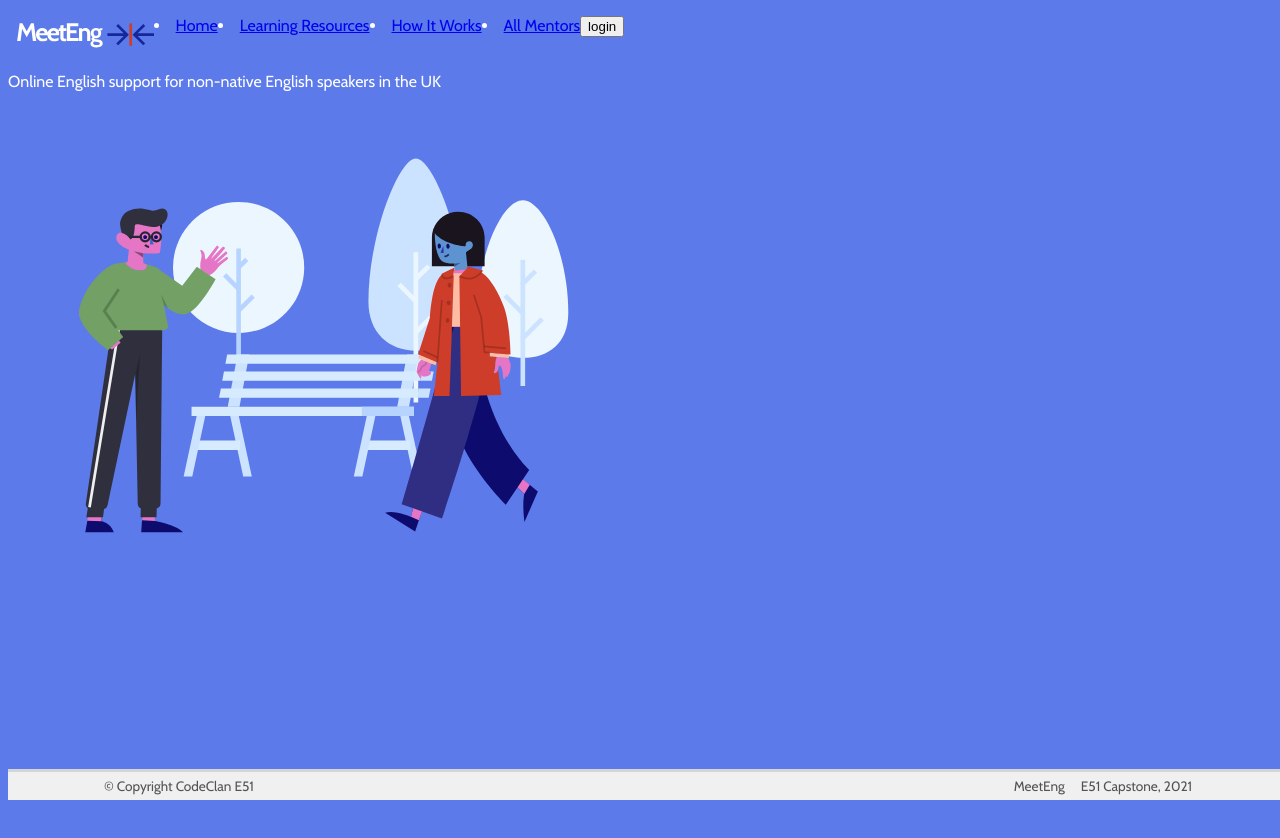
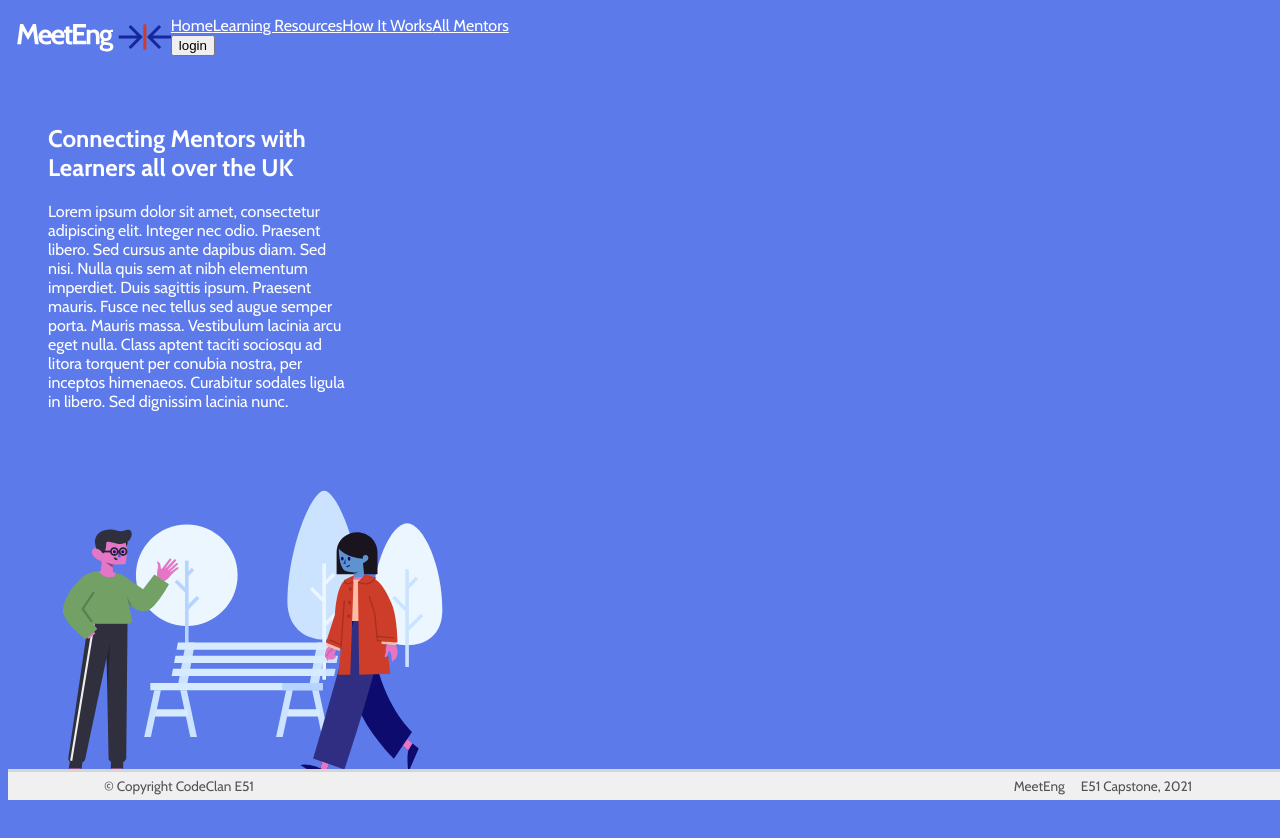
Before and after one commit to DerekBracken/Tutor-App, a React (Create React App) app in the folder client/: page / in a window 1280 px wide. Shown: the top 838 px of the page. Before the commit the page ends 800 px from the top, so only its background shows below. Built offline with nearby package versions, Linux system fonts and the light colour scheme; no server answers; the HTML template or start-up script is replaced by a standard one.

Commit message:
changed links to a tags

```diff
--- a/client/src/components/HeaderComponent.js
+++ b/client/src/components/HeaderComponent.js
@@ -31,33 +31,20 @@ const HeaderComponent = () => {
 
 
     return(
-        <>
+    <>
         <div id="header">
+            <img id="logo" src={image} type='image' alt='logo'/>
+                <div id="navbar">
+                    <a href="http://localhost:3000/">Home</a>
+                    <a href="http://localhost:3000/learningresources">Learning Resources</a>
+                    <a href="http://localhost:3000/how-it-works">How It Works</a>
+                    <a href="http://localhost:3000/mentors">All Mentors</a>
 
-            <img id="logo" src={image} type='image' alt='logo'/>
-            <div id="nav-bar">
-            <li><Link to="/"> Home </Link></li>
+                    <div> <Link to="/profile"><button>{profile}</button></Link> {currentUser && <button variant='link' onClick={handleLogout}>Log Out</button>} </div>
+                </div>
+        </div>
 
-            <li><Link to="/learningresources">Learning Resources</Link></li>
-
-            <li><Link to="/how-we-work">How It Works</Link></li>
-
-            <li><Link to="/mentors">All Mentors</Link></li>
-
-            {/* <div>
-                <button >Chat</button>
-            </div> */}
-
-
-            <div>
-            <Link to="/profile"><button>{profile}</button></Link>
-            {currentUser && <button variant='link' onClick={handleLogout}>Log Out</button>}
-            </div>
-
-            </div>
-
-        </div>
-        </>
+    </>
     )
 }
 
--- a/client/src/containers/HomeContainer.js
+++ b/client/src/containers/HomeContainer.js
@@ -12,18 +12,13 @@ const HomeContainer = () => {
     return(
         <>
         <HeaderComponent/>
-            <div id="home-page">
 
-            <p>Online English support for non-native English speakers in the UK</p>
-
-            </div>
+            <p id="text-description"> <h2>Connecting Mentors with Learners all over the UK</h2> Lorem ipsum dolor sit amet, consectetur adipiscing elit. Integer nec odio. Praesent libero. Sed cursus ante dapibus diam. Sed nisi. Nulla quis sem at nibh elementum imperdiet. Duis sagittis ipsum. Praesent mauris. Fusce nec tellus sed augue semper porta. Mauris massa. Vestibulum lacinia arcu eget nulla. Class aptent taciti sociosqu ad litora torquent per conubia nostra, per inceptos himenaeos. Curabitur sodales ligula in libero. Sed dignissim lacinia nunc.  </p>
 
             <img id="home-page-image" alt="pic of people meeting" src={illustration}/>
 
         {/* <LoginComponent/> */}
         <Footer/>
-
-
         </>
     )
 }
--- a/client/src/styles/header.css
+++ b/client/src/styles/header.css
@@ -5,23 +5,27 @@
     display: flex;
     padding-top: 8px;
     padding-bottom: 8px;
+    color: white;
 
 }
 
 #logo{
-    max-height: 32px;
+    max-height: 36px;
     padding-left: 8px;
 }
 
-#nav-bar{
-    display: flex;
-    flex-direction: row;
-    justify-content: center;
+#navbar > a {
+
     color: white;
-    float:right;
+
 }
 
-/* #nav-bar> li> Link {
+a:active{
     color: white;
     text-decoration: none;
+}
+
+/* can't access individual bits to change text color  */
+/* #nav-bar > li> Link {
+    text-decoration: none;
 } */
--- a/client/src/styles/homepage.css
+++ b/client/src/styles/homepage.css
@@ -1,14 +1,20 @@
 body {
     font-family: 'Cabin', sans-serif;
-
     background: #5C7AEA;
     color:white;
     min-width: 100%;
     min-height: 100%;
-
 }
 
 #home-page-image{
-    max-height: 500px;
+    max-width: 500px;
     justify-self: right;
 }
+
+#text-description{
+    font-weight: 400;
+    color: white;
+    max-width: 300px;
+    margin: 32px;
+    padding: 8px;
+}
```
